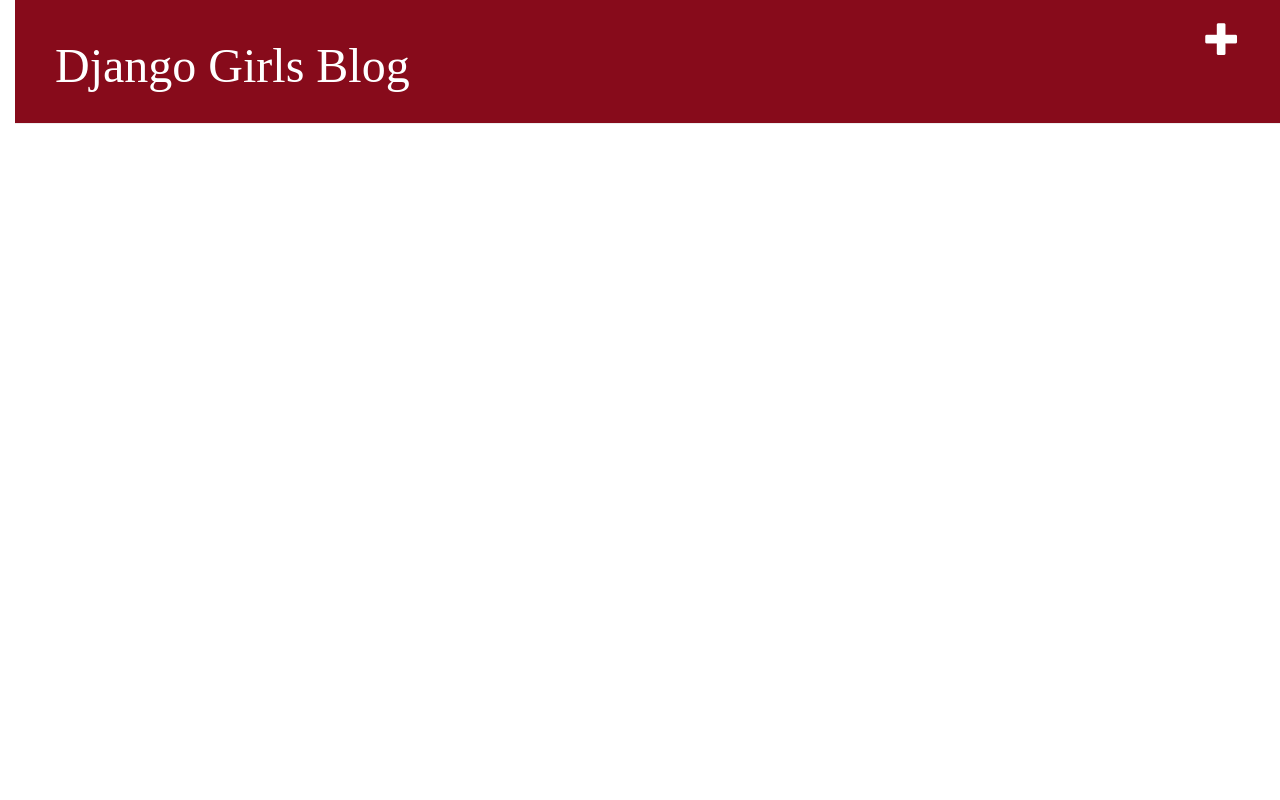
After one commit to CCJ-24/my-first-blog, a Django app: template blog/templates/blog/base.html in a window 1280 px wide. The commit adds this page. Run offline with Django 3.2, Linux system fonts and the light colour scheme; the template is opened without the code that fills it, so the values that code supplies are empty; parts of the project's set-up code (start-up, migrations or seed data) failed here and were passed over; some libraries are stand-ins or nearby versions.

Commit message:
CSS changes.

```diff
--- /dev/null
+++ b/blog/static/css/blog.css
@@ -0,0 +1,57 @@
+h1 a {
+    color: #FCA205;
+}
+body {
+    padding-left: 15px;
+}
+h1 a {
+    color: #FCA205;
+    font-family: 'Lato;'
+}
+
+.page-header {
+    background-color: #870B1B;
+    margin-top: 0;
+    padding: 20px 20px 20px 40px;
+}
+
+.page-header h1, .page-header h1 a, .page-header h1 a:visited, .page-header h1 a:active {
+    color: #ffffff;
+    font-size: 36pt;
+    text-decoration: none;
+}
+
+.content {
+    margin-left: 40px;
+}
+
+h1, h2, h3, h4 {
+    font-family: 'Lato';
+}
+
+.date {
+    color: #ABD4AF;
+}
+
+.save {
+    float: right;
+}
+
+.post-form textarea, .post-form input {
+    width: 100%;
+}
+
+.top-menu, .top-menu:hover, .top-menu:visited {
+    color: #ffffff;
+    float: right;
+    font-size: 26pt;
+    margin-right: 20px;
+}
+
+.post {
+    margin-bottom: 70px;
+}
+
+.post h1 a, .post h1 a:visited {
+    color: #000000;
+}
--- /dev/null
+++ b/blog/templates/blog/base.html
@@ -0,0 +1,24 @@
+{% load staticfiles %}
+<html>
+    <head>
+        <title>Django Girls blog</title>
+        <link rel="stylesheet" href="//maxcdn.bootstrapcdn.com/bootstrap/3.2.0/css/bootstrap.min.css">
+        <link rel="stylesheet" href="//maxcdn.bootstrapcdn.com/bootstrap/3.2.0/css/bootstrap-theme.min.css">
+        <link href='//fonts.googleapis.com/css?family=Lobster&subset=latin,latin-ext' rel='stylesheet' type='text/css'>
+        <link rel="stylesheet" href="{% static 'css/blog.css' %}">
+    </head>
+    <body>
+        <div class="page-header">
+            <a href="{% url 'post_new' %}" class="top-menu"><span class="glyphicon glyphicon-plus"></span></a>
+            <h1><a href="/">Django Girls Blog</a></h1>
+        </div>
+        <div class="content container">
+            <div class="row">
+                <div class="col-md-8">
+                    {% block content %}
+                    {% endblock %}
+                </div>
+            </div>
+        </div>
+    </body>
+</html>
--- a/blog/urls.py
+++ b/blog/urls.py
@@ -3,4 +3,6 @@ from . import views
 
 urlpatterns = [
     url(r'^$', views.post_list, name='post_list'),
+    url(r'^post/(?P<pk>\d+)/$', views.post_detail, name='post_detail'),
+    url(r'^post/new/$', views.post_new, name='post_new'),
 ]
```
Also changed, not shown: blog/forms.py (added, +9 -0 lines), blog/templates/blog/post_list.html (+18 -4 lines).
